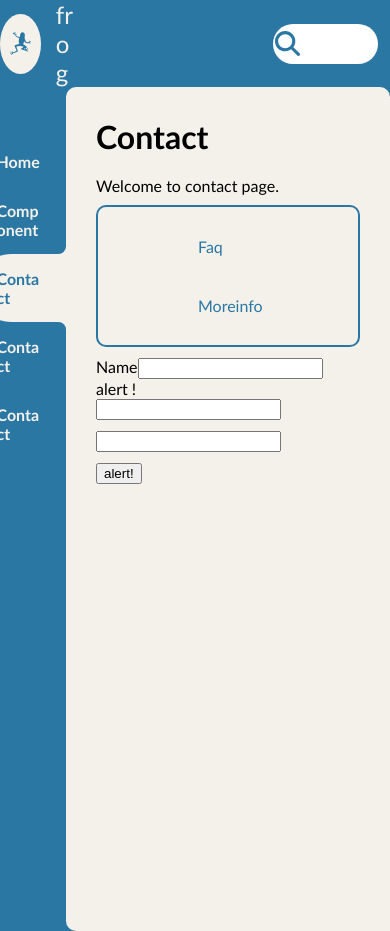
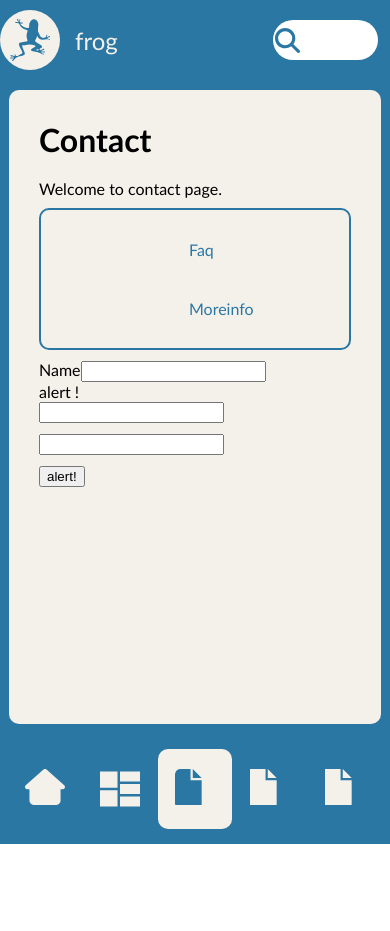
Before and after one commit to sr33ni/react-ui, a React (Create React App) app: page /contact in a window 390 px wide. After the commit the page ends 844 px from the top, so only its background shows below. Built offline with nearby package versions, Linux system fonts and the light colour scheme.

Commit message:
react_app | folder Upload files

```diff
--- a/src/react_app/anchor_page.js
+++ b/src/react_app/anchor_page.js
@@ -1,8 +1,7 @@
-
 import React, {state , useState , Component, Suspense} from 'react';
 import Home_page from './sub_page/home_page';
-import About_page from './sub_page/about_page';
-import './style.css'
+import Grid_page from './sub_page/grid_page';
+import './style.css';
 import Contact_page from './sub_page/contact_page';
 import Main_nav from './sub_page/main-nav';
 import Header_section from './sub_page/header_section';
@@ -10,6 +9,7 @@ import { createBrowserRouter, Router, Routes, Route, NavLink, RouterProvider, cr
 import Page_404 from './sub_page/page_404';
 import Info_page from './sub_page/info_page';
 import Faq_page from './sub_page/faq-page';
+import Login_page from './login_page';
 class Anchor_page extends React.Component{
   constructor(props) {
     super(props);
@@ -25,12 +25,13 @@ class Anchor_page extends React.Component{
         <Route path='/' element={<Main_nav />}>
 
         <Route exact path="/" element={<Home_page />} />
-        <Route exact path="/about" element={<About_page />} />
+        <Route exact path="/grid" element={<Grid_page />} />
         <Route exact path="contact" element={<Contact_page />}>
         <Route exact path="faq" element={<Faq_page />} />
         <Route exact path="moreinfo" element={<Info_page />} />
         </Route>
         <Route exact path="*" element={<Page_404 />} />
+        <Route exact path="login" element={<Login_page />} />
 
         </Route>
       )
@@ -38,6 +39,7 @@ class Anchor_page extends React.Component{
     return(
         <div>
            <Header_section />
+
           {/*
             <section className="anchor_section">
                 <div className='nav-bar'>
--- a/src/react_app/anchor_page.scss
+++ b/src/react_app/anchor_page.scss
@@ -2,9 +2,13 @@
 
 .anchor_section{
     background-color: $secondary;
-    height: 100vh;
+    height: calc(100svh - 80px);
     display: flex;
     text-align: center;
+    @media (max-width: 768.68px) {
+        flex-direction: column-reverse;
+        align-items: center;
+    }
     // > ul{
     //     width: 20%;
     //     background-color:  $secondary;
@@ -60,14 +64,22 @@
     //     }
     // }
     >.nav-bar{
-        width: 20%;
-        background-color:  $secondary;
+        width: 15%;
+        background-color: $secondary;
         margin: 0;
         padding: 0;
         display: flex;
         align-items: flex-end;
         flex-direction: column;
         padding: 50px 0px;
+        @media (max-width: 768.68px) {
+            position: relative;
+            z-index: 2;
+            flex-direction: row;
+            width:96%;
+            // background-color: $primary;
+            padding: 15px 0px;
+        }
         > a{
             padding: 15px 20px;
             list-style: none;
@@ -76,11 +88,63 @@
             color: $primary;
             font-weight: 600;
             text-decoration: none;
+            display: flex;
+            justify-content: space-between;
+            align-items: center;
+            @media (max-width: 768.68px) {
+                width: -webkit-fill-available;
+                height: 50px;
+                justify-content: center;
+                padding: 15px 9px;
+                }
+            span{
+                @media (max-width: 768.68px) {
+                    display: none;
+                }
+                &.span-icon{
+                    display: block;
+                    // background-position: 50% 50%;
+                    // background-size: 25px;
+                    // background-repeat: no-repeat;
+                    // background-origin: padding-box;
+                    padding: 25px 0 0 25px;
+                    mask-repeat: no-repeat;
+                    -webkit-mask-repeat: no-repeat;
+                    background-color: $secondary;
+                    @media (max-width: 768.68px) {
+                        // background-position: 50% 50%;
+                        // background-repeat: no-repeat;
+                        // background-origin: padding-box;
+                        padding: 20px;
+                        background-color: $primary;
+                    }
+                }
+            }
             &.active{
                 background-color: $primary;
                 border-radius: 2.25rem 0 0 2.25rem;
                 position: relative;
                 color: $secondary;
+                @media (max-width: 768.68px) {
+                    border-radius: 10px;
+                }
+                span{
+                    &.span-icon{
+                        @media (max-width: 768.68px) {
+                            border-radius: 5px;
+                            animation: active-animation 0.5s;
+                            background-color: $secondary;
+                            @keyframes active-animation{
+                                0%{
+                                    padding: 20px 20px;
+                                }
+                                100%{
+                                    padding: 30px 20px;
+                                }
+                            }
+                        }
+                    }
+                }
                 &:after{
                     content: '';
                     width: 15px;
@@ -111,16 +175,40 @@
                     box-shadow: 5px -5px 0px 0px  $primary;
 
                 }
+                @media (max-width: 768.68px) {
+                    &:after{display: none;}
+                    &:before{display: none;}
+
+                }
             }
         }
     }
     > div{
-        width: 80%;
+        width: 85%;
         // display: none;
         padding: 30px;
         text-align: left;
         background-color: $primary;
-        border-radius: 10px 10px 0px 10px;
+        border-radius: 10px 10px 10px 10px;
+        margin: 0px 10px 10px 0px;
+        &:last-of-type{
+            margin: 10px 0;
+            height: calc(100vh - 150px);
+            @media (max-width: 768.68px) {
+            animation: active-tab-animation 0.9s;
+            position: relative;
+            z-index: 1;
+            width: 80%;
+            @keyframes active-tab-animation{
+                0%{
+                    bottom: -100%;
+                }
+                100%{
+                    bottom: 0;
+                }
+            }
+            }
+        }
     }
     &.active_home_tab > {
         div{
@@ -176,3 +264,10 @@
     }
 }
 // main nav page style end
+
+// login page - start
+.login-container{
+
+}
+
+// login page - end
--- /dev/null
+++ b/src/react_app/login_page.js
@@ -0,0 +1,17 @@
+import React, { useState } from "react"
+
+const Login_page = () => {
+    const [color, setColor] = useState("blue")
+
+    const onclickhandle = () => {
+        setColor(!color)
+    }
+    return(
+        <div className="login-container">
+            <h1> hello {color ? "red" : "pink"}man </h1>
+            <button onClick={onclickhandle} className={(color ? "jkl" : "red")}>sss</button>
+        </div>
+    )
+}
+
+export default Login_page
--- a/src/react_app/style.css
+++ b/src/react_app/style.css
@@ -1,3 +1,4 @@
+@charset "UTF-8";
 @font-face {
   font-family: "Market_Deco";
   src: local("Market_Deco") url("") format("truetype");
@@ -29,12 +30,18 @@ body input:focus-visible {
 
 .anchor_section {
   background-color: #2B77A4;
-  height: 100vh;
+  height: calc(100svh - 80px);
   display: flex;
   text-align: center;
 }
+@media (max-width: 768.68px) {
+  .anchor_section {
+    flex-direction: column-reverse;
+    align-items: center;
+  }
+}
 .anchor_section > .nav-bar {
-  width: 20%;
+  width: 15%;
   background-color: #2B77A4;
   margin: 0;
   padding: 0;
@@ -42,6 +49,15 @@ body input:focus-visible {
   align-items: flex-end;
   flex-direction: column;
   padding: 50px 0px;
+}
+@media (max-width: 768.68px) {
+  .anchor_section > .nav-bar {
+    position: relative;
+    z-index: 2;
+    flex-direction: row;
+    width: 96%;
+    padding: 15px 0px;
+  }
 }
 .anchor_section > .nav-bar > a {
   padding: 15px 20px;
@@ -51,12 +67,61 @@ body input:focus-visible {
   color: #F4F1EB;
   font-weight: 600;
   text-decoration: none;
+  display: flex;
+  justify-content: space-between;
+  align-items: center;
+}
+@media (max-width: 768.68px) {
+  .anchor_section > .nav-bar > a {
+    width: -webkit-fill-available;
+    height: 50px;
+    justify-content: center;
+    padding: 15px 9px;
+  }
+}
+@media (max-width: 768.68px) {
+  .anchor_section > .nav-bar > a span {
+    display: none;
+  }
+}
+.anchor_section > .nav-bar > a span.span-icon {
+  display: block;
+  padding: 25px 0 0 25px;
+  mask-repeat: no-repeat;
+  -webkit-mask-repeat: no-repeat;
+  background-color: #2B77A4;
+}
+@media (max-width: 768.68px) {
+  .anchor_section > .nav-bar > a span.span-icon {
+    padding: 20px;
+    background-color: #F4F1EB;
+  }
 }
 .anchor_section > .nav-bar > a.active {
   background-color: #F4F1EB;
   border-radius: 2.25rem 0 0 2.25rem;
   position: relative;
   color: #2B77A4;
+}
+@media (max-width: 768.68px) {
+  .anchor_section > .nav-bar > a.active {
+    border-radius: 10px;
+  }
+}
+@media (max-width: 768.68px) {
+  .anchor_section > .nav-bar > a.active span.span-icon {
+    border-radius: 5px;
+    animation: active-animation 0.5s;
+    background-color: #2B77A4;
+  }
+  @keyframes active-animation {
+    0% {
+      padding: 20px 20px;
+    }
+    100% {
+      padding: 30px 20px;
+    }
+  }
 }
 .anchor_section > .nav-bar > a.active:after {
   content: "";
@@ -82,12 +147,41 @@ body input:focus-visible {
   border-radius: 0% 50% 0% 0%;
   box-shadow: 5px -5px 0px 0px #F4F1EB;
 }
+@media (max-width: 768.68px) {
+  .anchor_section > .nav-bar > a.active:after {
+    display: none;
+  }
+  .anchor_section > .nav-bar > a.active:before {
+    display: none;
+  }
+}
 .anchor_section > div {
-  width: 80%;
+  width: 85%;
   padding: 30px;
   text-align: left;
   background-color: #F4F1EB;
-  border-radius: 10px 10px 0px 10px;
+  border-radius: 10px 10px 10px 10px;
+  margin: 0px 10px 10px 0px;
+}
+.anchor_section > div:last-of-type {
+  margin: 10px 0;
+  height: calc(100vh - 150px);
+}
+@media (max-width: 768.68px) {
+  .anchor_section > div:last-of-type {
+    animation: active-tab-animation 0.9s;
+    position: relative;
+    z-index: 1;
+    width: 80%;
+  }
+  @keyframes active-tab-animation {
+    0% {
+      bottom: -100%;
+    }
+    100% {
+      bottom: 0;
+    }
+  }
 }
 .anchor_section.active_home_tab > div.home_detail_tab {
   display: block;
@@ -140,6 +234,12 @@ body input:focus-visible {
   width: 20%;
   justify-content: center;
 }
+@media (max-width: 768.68px) {
+  .header-section .logo-container {
+    width: -moz-fit-content;
+    width: fit-content;
+  }
+}
 .header-section .logo-container .img-container {
   width: 40px;
   height: 40px;
@@ -184,6 +284,7 @@ body input:focus-visible {
   padding: 15px;
   height: -moz-fit-content;
   height: fit-content;
+  display: none;
 }
 .detail_tab .detail_tab_sec {
   min-height: 100px;
@@ -241,6 +342,94 @@ body input:focus-visible {
 .detail_tab .detail_tab_sec.sub_sec-two {
   width: -webkit-fill-available;
   background-color: #E2D8C6;
+}
+
+.tooltip {
+  position: relative;
+  cursor: pointer;
+}
+.tooltip:hover::after {
+  content: attr(data-tooltip-txt);
+  background-color: #2B77A4;
+  position: absolute;
+  border-radius: 5px 5px 5px 5px;
+  padding: 7px;
+  color: #F4F1EB;
+  left: 0;
+  font-size: 1rem;
+  width: -moz-max-content;
+  width: max-content;
+  max-width: 200px;
+  bottom: calc(100% + 4px);
+}
+.tooltip:hover::before {
+  content: "";
+  position: absolute;
+  border-left: 5px solid transparent;
+  border-right: 5px solid transparent;
+  border-top: 5px solid #2B77A4;
+  bottom: 100%;
+  left: 6px;
+}
+
+.alert-box {
+  position: fixed;
+  right: 20px;
+  top: 100px;
+  width: 300px;
+  height: 100px;
+  background-color: #F4F1EB;
+  border-radius: 10px;
+  border: 2px solid #2B77A4;
+  overflow: hidden;
+  animation: slide-in-right 0.5s;
+  transition: ease all 0.5s;
+}
+.alert-box.event-close {
+  right: -100%;
+  transition: ease all 0.5s;
+}
+.alert-box .alert-header {
+  background-color: #2B77A4;
+  height: 35px;
+  display: flex;
+  align-items: center;
+  justify-content: space-between;
+  padding: 0px 10px;
+  color: white;
+  font-weight: 700;
+  font-size: 20px;
+  padding-left: 30px;
+  position: relative;
+}
+.alert-box .alert-header::before {
+  content: " ⚠";
+  font-weight: 400;
+  position: absolute;
+  left: 5px;
+  line-height: 0;
+}
+.alert-box .alert-header .alert-close {
+  height: -moz-fit-content;
+  height: fit-content;
+  width: -moz-fit-content;
+  width: fit-content;
+  position: relative;
+  font-size: 35px;
+  rotate: 45deg;
+  cursor: pointer;
+}
+.alert-box .alert-header .alert-close::after {
+  content: " +";
+  font-size: inherit;
+}
+@keyframes slide-in-right {
+  0% {
+    right: -100%;
+  }
+  100% {
+    right: 20px;
+  }
 }
 
 .carousel .radio-btn-one:checked ~ div section .carousel-div-one {
@@ -311,10 +500,19 @@ body .page_404_detail_tab {
   display: flex;
   align-items: center;
   justify-content: center;
-  position: fixed;
+  position: fixed !important;
   right: 0;
   left: 0;
   bottom: 0;
   top: 0;
-  width: 100%;
+  width: 100% !important;
+  margin: 0 !important;
+  height: 100% !important;
+  z-index: 9 !important;
+  border-radius: 0 !important;
+  padding: 0 !important;
+}
+
+svg {
+  color: black;
 }/*# sourceMappingURL=style.css.map */
--- a/src/react_app/style.scss
+++ b/src/react_app/style.scss
@@ -3,7 +3,7 @@
 @import "./variable.scss";
 @import "./anchor_page.scss";
 @import "./sub_page/home_page.scss";
-@import "./sub_page/about_page.scss";
+@import "./sub_page/grid_page.scss";
 @import "./sub_page/header_section.scss";
 @import "./sub_page/detail_component.scss";
 @import "./sub_page/contact_page.scss";
```
Also changed, not shown: 1 other file (tests, documents, lock files or other folders).
